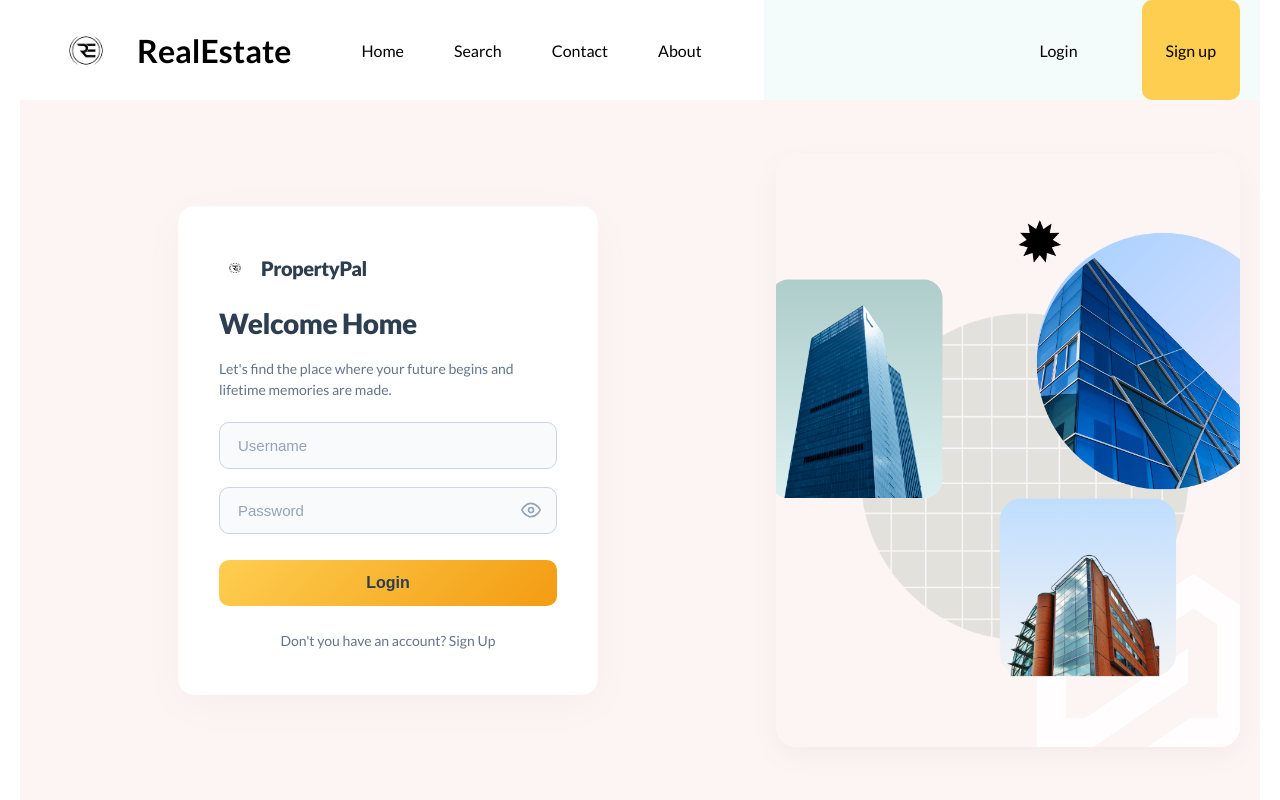
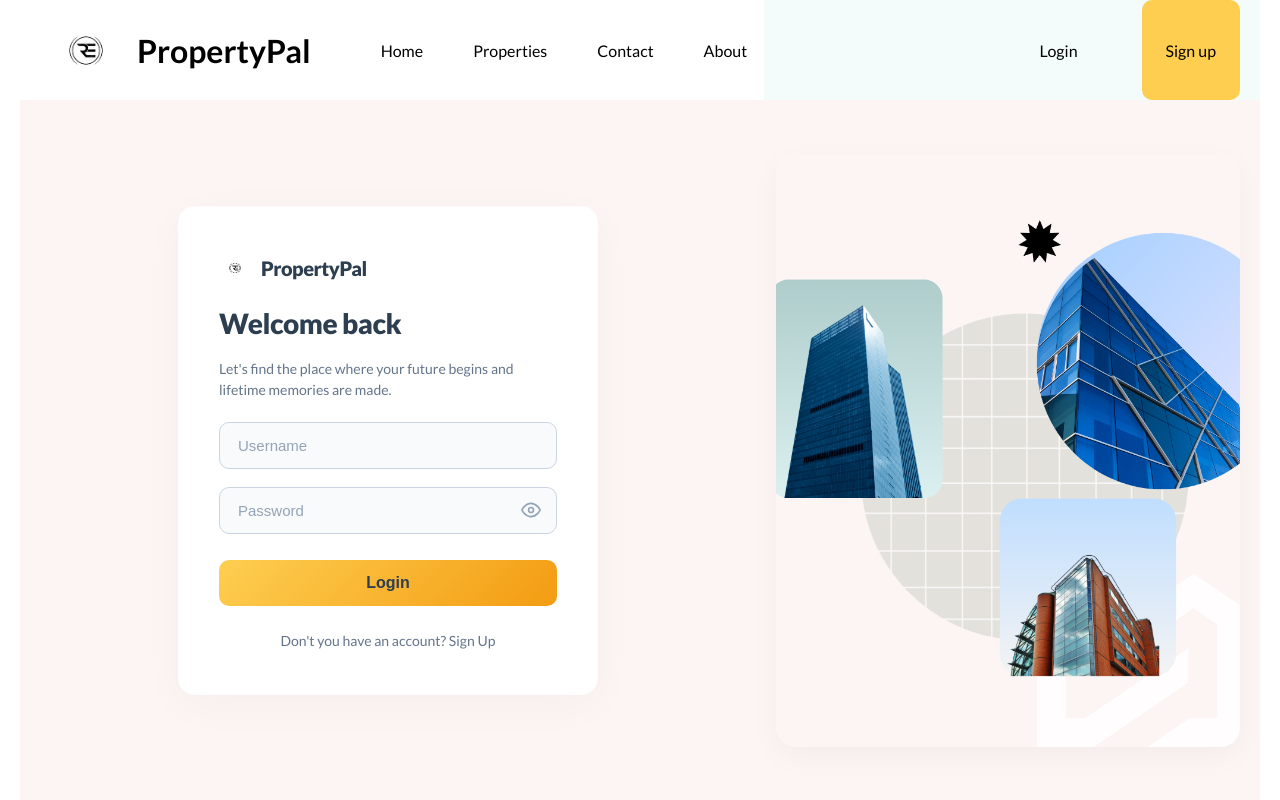
Before and after one commit to rohansaini-02/Property-Pal, a React (Vite) app in the folder frontend/: page /login in a window 1280 px wide. Shown: the top 800 px of the page. Built offline with nearby package versions, Linux system fonts and the light colour scheme; no server answers.

Commit message:
Refine auth login title, rename Search to Properties, and update brand in Navbar

```diff
--- a/frontend/src/components/navbar/Navbar.jsx
+++ b/frontend/src/components/navbar/Navbar.jsx
@@ -18,10 +18,10 @@ function Navbar() {
       <div className="left">
         <Link to="/" className="logo">
           <img src="/re-logo-design_731343-252.avif" alt="" />
-          <span>RealEstate</span>
+          <span>PropertyPal</span>
         </Link>
         <Link to="/">Home</Link>
-        <Link to="/list">Search</Link>
+        <Link to="/list">Properties</Link>
         <Link to="/contact">Contact</Link>
         <Link to="/about">About</Link>
       </div>
--- a/frontend/src/routes/login/login.jsx
+++ b/frontend/src/routes/login/login.jsx
@@ -61,7 +61,7 @@ function Login() {
 
           {isLoginView ? (
             <>
-              <h2>Welcome Home</h2>
+              <h2>Welcome back</h2>
               <p className="subtitle">
                 Let's find the place where your future begins and lifetime memories are made.
               </p>
--- a/frontend/src/routes/register/register.jsx
+++ b/frontend/src/routes/register/register.jsx
@@ -61,7 +61,7 @@ function Register() {
 
           {isLoginView ? (
             <>
-              <h2>Welcome Home</h2>
+              <h2>Welcome back</h2>
               <p className="subtitle">
                 Let's find the place where your future begins and lifetime memories are made.
               </p>
```
